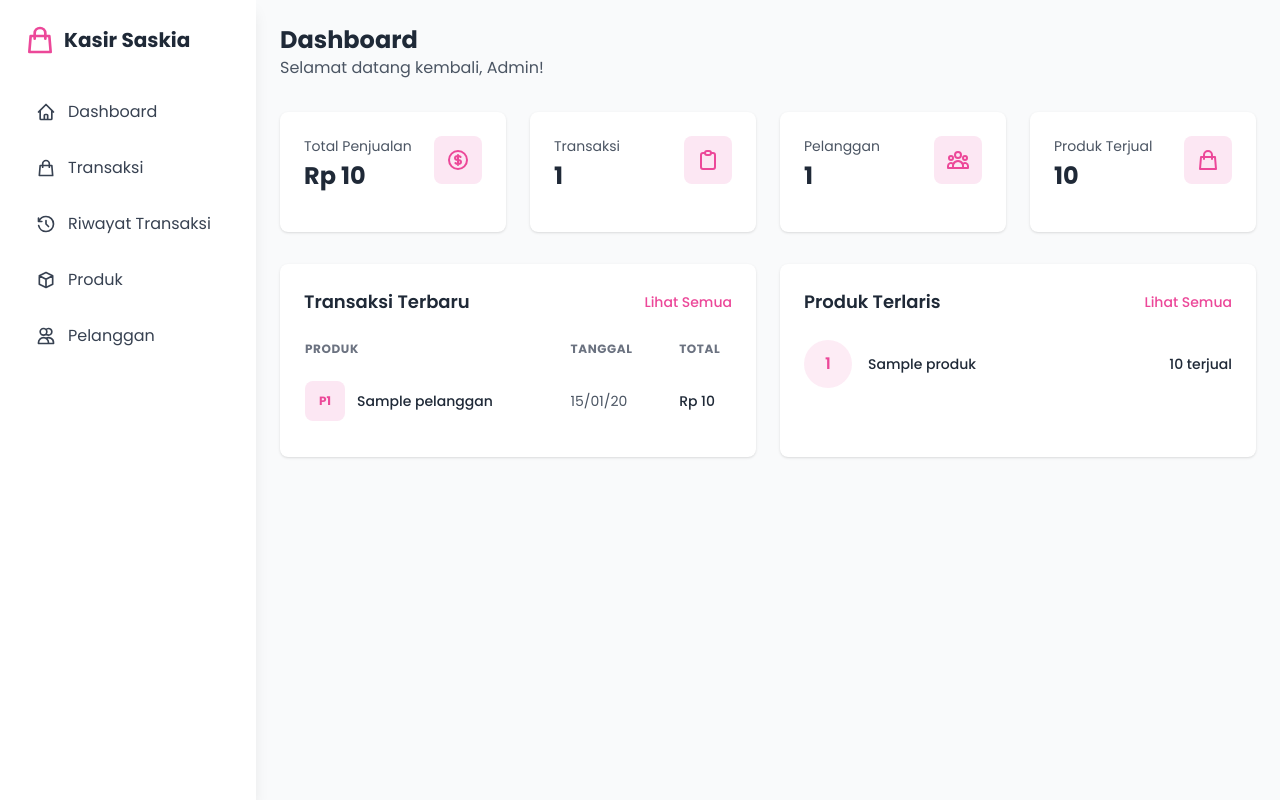
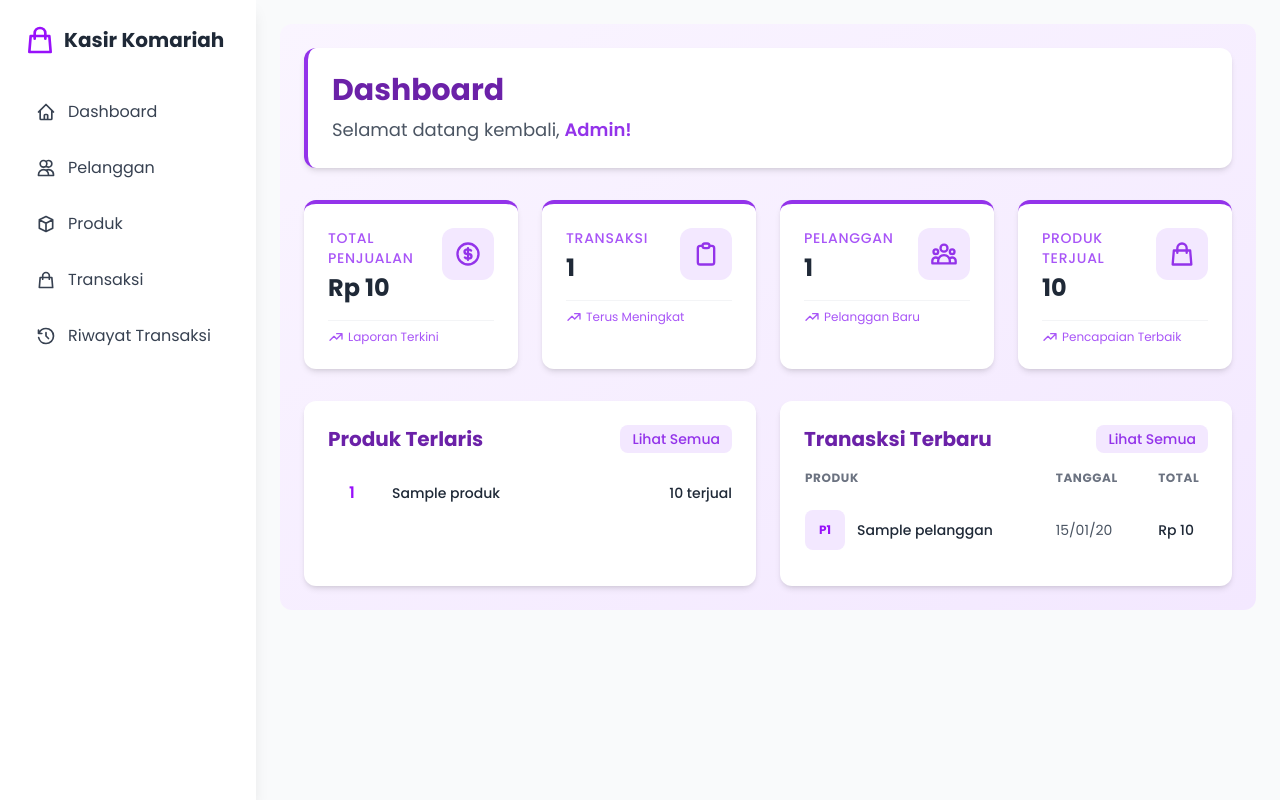
Before and after one commit to anggarasa/ukk-komariah, a PHP site: page /ukk-komariah/ in a window 1280 px wide. Run offline with PHP 8.4, Linux system fonts and the light colour scheme; tables that the repository leaves empty or names only in its code hold one stand-in row (values such as "Sample post"); some libraries are stand-ins or nearby versions.

Commit message:
mengubah tampilan dashboard

```diff
--- a/app/views/dashboard.php
+++ b/app/views/dashboard.php
@@ -1,78 +1,144 @@
 <?php require_once 'layouts/header.php'?>
 
-<!-- Header -->
-<div class="mb-8">
-    <h1 class="text-2xl font-bold text-gray-800">Dashboard</h1>
-    <p class="text-gray-600">Selamat datang kembali, Admin!</p>
+<!-- Dashboard Container -->
+<div class="bg-gradient-to-br from-purple-50 to-purple-100 p-6 rounded-xl">
+    <!-- Header with Animation -->
+    <div class="mb-8 bg-white p-6 rounded-xl shadow-md transform transition-all hover:scale-[1.01] border-l-4 border-purple-600">
+        <h1 class="text-3xl font-bold text-purple-800 mb-2">Dashboard</h1>
+        <p class="text-gray-600 text-lg">Selamat datang kembali, <span class="font-semibold text-purple-600">Admin!</span></p>
     </div>
 
     <!-- Stats Cards -->
     <div class="grid grid-cols-1 md:grid-cols-2 lg:grid-cols-4 gap-6 mb-8">
-    <div class="bg-white rounded-lg shadow p-6 transition-all hover:shadow-lg">
+        <!-- Total Penjualan Card -->
+        <div class="bg-white rounded-xl shadow-md p-6 transition-all hover:shadow-lg hover:translate-y-[-5px] border-t-4 border-purple-600">
             <div class="flex justify-between items-start mb-4">
                 <div>
-                <p class="text-gray-600 text-sm mb-1">Total Penjualan</p>
+                    <p class="text-purple-500 text-sm font-medium uppercase tracking-wider mb-1">Total Penjualan</p>
                     <h3 class="text-2xl font-bold text-gray-800">Rp <?= number_format($data['total_pendapatan']['total_pendapatan'],0,',','.') ?></h3>
                 </div>
-            <div class="bg-pink-100 p-3 rounded-lg">
-                <svg xmlns="http://www.w3.org/2000/svg" class="h-6 w-6 text-primary" fill="none" viewBox="0 0 24 24" stroke="currentColor">
+                <div class="bg-purple-100 p-3 rounded-xl">
+                    <svg xmlns="http://www.w3.org/2000/svg" class="h-7 w-7 text-purple-600" fill="none" viewBox="0 0 24 24" stroke="currentColor">
                         <path stroke-linecap="round" stroke-linejoin="round" stroke-width="2" d="M12 8c-1.657 0-3 .895-3 2s1.343 2 3 2 3 .895 3 2-1.343 2-3 2m0-8c1.11 0 2.08.402 2.599 1M12 8V7m0 1v8m0 0v1m0-1c-1.11 0-2.08-.402-2.599-1M21 12a9 9 0 11-18 0 9 9 0 0118 0z" />
                     </svg>
                 </div>
             </div>
+            <div class="pt-2 mt-2 border-t border-gray-100">
+                <p class="text-xs text-purple-500 flex items-center">
+                    <svg xmlns="http://www.w3.org/2000/svg" class="h-4 w-4 mr-1" fill="none" viewBox="0 0 24 24" stroke="currentColor">
+                        <path stroke-linecap="round" stroke-linejoin="round" stroke-width="2" d="M13 7h8m0 0v8m0-8l-8 8-4-4-6 6" />
+                    </svg>
+                    Laporan Terkini
+                </p>
+            </div>
         </div>
 
-    <div class="bg-white rounded-lg shadow p-6 transition-all hover:shadow-lg">
+        <!-- Transaksi Card -->
+        <div class="bg-white rounded-xl shadow-md p-6 transition-all hover:shadow-lg hover:translate-y-[-5px] border-t-4 border-purple-600">
             <div class="flex justify-between items-start mb-4">
                 <div>
-                <p class="text-gray-600 text-sm mb-1">Transaksi</p>
+                    <p class="text-purple-500 text-sm font-medium uppercase tracking-wider mb-1">Transaksi</p>
                     <h3 class="text-2xl font-bold text-gray-800"><?= $data['jumlah_transaksi']['jumlah_transaksi'] ?? 0 ?></h3>
                 </div>
-            <div class="bg-pink-100 p-3 rounded-lg">
-                <svg xmlns="http://www.w3.org/2000/svg" class="h-6 w-6 text-primary" fill="none" viewBox="0 0 24 24" stroke="currentColor">
+                <div class="bg-purple-100 p-3 rounded-xl">
+                    <svg xmlns="http://www.w3.org/2000/svg" class="h-7 w-7 text-purple-600" fill="none" viewBox="0 0 24 24" stroke="currentColor">
                         <path stroke-linecap="round" stroke-linejoin="round" stroke-width="2" d="M9 5H7a2 2 0 00-2 2v12a2 2 0 002 2h10a2 2 0 002-2V7a2 2 0 00-2-2h-2M9 5a2 2 0 002 2h2a2 2 0 002-2M9 5a2 2 0 012-2h2a2 2 0 012 2" />
                     </svg>
                 </div>
             </div>
+            <div class="pt-2 mt-2 border-t border-gray-100">
+                <p class="text-xs text-purple-500 flex items-center">
+                    <svg xmlns="http://www.w3.org/2000/svg" class="h-4 w-4 mr-1" fill="none" viewBox="0 0 24 24" stroke="currentColor">
+                        <path stroke-linecap="round" stroke-linejoin="round" stroke-width="2" d="M13 7h8m0 0v8m0-8l-8 8-4-4-6 6" />
+                    </svg>
+                    Terus Meningkat
+                </p>
+            </div>
         </div>
 
-    <div class="bg-white rounded-lg shadow p-6 transition-all hover:shadow-lg">
+        <!-- Pelanggan Card -->
+        <div class="bg-white rounded-xl shadow-md p-6 transition-all hover:shadow-lg hover:translate-y-[-5px] border-t-4 border-purple-600">
             <div class="flex justify-between items-start mb-4">
                 <div>
-                <p class="text-gray-600 text-sm mb-1">Pelanggan</p>
+                    <p class="text-purple-500 text-sm font-medium uppercase tracking-wider mb-1">Pelanggan</p>
                     <h3 class="text-2xl font-bold text-gray-800"><?= $data['pelanggan_baru']['pelanggan_baru'] ?></h3>
                 </div>
-            <div class="bg-pink-100 p-3 rounded-lg">
-                <svg xmlns="http://www.w3.org/2000/svg" class="h-6 w-6 text-primary" fill="none" viewBox="0 0 24 24" stroke="currentColor">
+                <div class="bg-purple-100 p-3 rounded-xl">
+                    <svg xmlns="http://www.w3.org/2000/svg" class="h-7 w-7 text-purple-600" fill="none" viewBox="0 0 24 24" stroke="currentColor">
                         <path stroke-linecap="round" stroke-linejoin="round" stroke-width="2" d="M17 20h5v-2a3 3 0 00-5.356-1.857M17 20H7m10 0v-2c0-.656-.126-1.283-.356-1.857M7 20H2v-2a3 3 0 015.356-1.857M7 20v-2c0-.656.126-1.283.356-1.857m0 0a5.002 5.002 0 019.288 0M15 7a3 3 0 11-6 0 3 3 0 016 0zm6 3a2 2 0 11-4 0 2 2 0 014 0zM7 10a2 2 0 11-4 0 2 2 0 014 0z" />
                     </svg>
                 </div>
             </div>
+            <div class="pt-2 mt-2 border-t border-gray-100">
+                <p class="text-xs text-purple-500 flex items-center">
+                    <svg xmlns="http://www.w3.org/2000/svg" class="h-4 w-4 mr-1" fill="none" viewBox="0 0 24 24" stroke="currentColor">
+                        <path stroke-linecap="round" stroke-linejoin="round" stroke-width="2" d="M13 7h8m0 0v8m0-8l-8 8-4-4-6 6" />
+                    </svg>
+                    Pelanggan Baru
+                </p>
+            </div>
         </div>
 
-    <div class="bg-white rounded-lg shadow p-6 transition-all hover:shadow-lg">
+        <!-- Produk Terjual Card -->
+        <div class="bg-white rounded-xl shadow-md p-6 transition-all hover:shadow-lg hover:translate-y-[-5px] border-t-4 border-purple-600">
             <div class="flex justify-between items-start mb-4">
                 <div>
-                <p class="text-gray-600 text-sm mb-1">Produk Terjual</p>
+                    <p class="text-purple-500 text-sm font-medium uppercase tracking-wider mb-1">Produk Terjual</p>
                     <h3 class="text-2xl font-bold text-gray-800"><?= $data['produk_terjual']['produk_terjual'] ?? 0 ?></h3>
                 </div>
-            <div class="bg-pink-100 p-3 rounded-lg">
-                <svg xmlns="http://www.w3.org/2000/svg" class="h-6 w-6 text-primary" fill="none" viewBox="0 0 24 24" stroke="currentColor">
+                <div class="bg-purple-100 p-3 rounded-xl">
+                    <svg xmlns="http://www.w3.org/2000/svg" class="h-7 w-7 text-purple-600" fill="none" viewBox="0 0 24 24" stroke="currentColor">
                         <path stroke-linecap="round" stroke-linejoin="round" stroke-width="2" d="M16 11V7a4 4 0 00-8 0v4M5 9h14l1 12H4L5 9z" />
                     </svg>
                 </div>
+            </div>
+            <div class="pt-2 mt-2 border-t border-gray-100">
+                <p class="text-xs text-purple-500 flex items-center">
+                    <svg xmlns="http://www.w3.org/2000/svg" class="h-4 w-4 mr-1" fill="none" viewBox="0 0 24 24" stroke="currentColor">
+                        <path stroke-linecap="round" stroke-linejoin="round" stroke-width="2" d="M13 7h8m0 0v8m0-8l-8 8-4-4-6 6" />
+                    </svg>
+                    Pencapaian Terbaik
+                </p>
             </div>
         </div>
     </div>
 
     <!-- Products & Customers -->
     <div class="grid grid-cols-1 lg:grid-cols-2 gap-6">
-    <div class="bg-white rounded-lg shadow p-6">
-        <div class="flex justify-between items-center mb-6">
-            <h3 class="text-lg font-semibold text-gray-800">Transaksi Terbaru</h3>
-            <a href="<?= BASE_URL ?>/riwayat" class="text-primary hover:text-primary/80 text-sm font-medium">Lihat Semua</a>
+        <div class="bg-white rounded-xl shadow-md p-6 hover:shadow-lg transition-all">
+            <div class="flex items-center justify-between mb-4">
+                <h3 class="text-xl font-bold text-purple-800">Produk Terlaris</h3>
+                <a href="<?= BASE_URL?>/produk" class="bg-purple-100 text-purple-600 hover:bg-purple-200 py-1 px-3 rounded-lg text-sm font-medium transition-colors">
+                    Lihat Semua
+                </a>
+            </div>
+            <!-- Content untuk produk terbaru akan ditampilkan di sini -->
+            <div class="space-y-4 mt-4">
+                <?php foreach ($data['produk_terlaris'] as $index => $terlaris):  ?>
+                        <div class="flex items-center">
+                            <div class="h-12 w-12 rounded-full bg-primary/10 flex items-center justify-center text-primary font-semibold mr-4">
+                                <?= $index + 1 ?>
+                            </div>
+                            <div class="flex-1">
+                                <h4 class="text-sm font-medium text-gray-800"><?= $terlaris['nama_produk'] ?></h4>
+                            </div>
+                            <div class="text-right">
+                                <span class="text-sm font-medium text-gray-800"><?= $terlaris['total_terjual'] ?> terjual</span>
+                            </div>
+                        </div>
+                    <?php endforeach; ?>
+            </div>
         </div>
 
+        <div class="bg-white rounded-xl shadow-md p-6 hover:shadow-lg transition-all">
+            <div class="flex items-center justify-between mb-4">
+                <h3 class="text-xl font-bold text-purple-800">Tranasksi Terbaru</h3>
+                <a href="<?= BASE_URL ?>/riwayat" class="bg-purple-100 text-purple-600 hover:bg-purple-200 py-1 px-3 rounded-lg text-sm font-medium transition-colors">
+                    Lihat Semua
+                </a>
+            </div>
+            <!-- Content untuk pelanggan teratas akan ditampilkan di sini -->
+            <div class="space-y-4 mt-4">
                 <div class="overflow-x-auto">
                     <table class="w-full">
                         <thead>
@@ -87,7 +153,7 @@
                             <tr>
                                 <td class="py-3 pr-6">
                                     <div class="flex items-center">
-                            <div class="h-10 w-10 flex-shrink-0 bg-pink-100 rounded-lg flex items-center justify-center">
+                                        <div class="h-10 w-10 flex-shrink-0 bg-purple-100 rounded-lg flex items-center justify-center">
                                             <span class="text-primary text-xs font-bold">P<?= $terbaru['id'] ?></span>
                                         </div>
                                         <div class="ml-3">
@@ -107,27 +173,6 @@
                     </table>
                 </div>
             </div>
-
-    <div class="bg-white rounded-lg shadow p-6">
-        <div class="flex justify-between items-center mb-6">
-            <h3 class="text-lg font-semibold text-gray-800">Produk Terlaris</h3>
-            <a href="<?= BASE_URL ?>/produk" class="text-primary hover:text-primary/80 text-sm font-medium">Lihat Semua</a>
-        </div>
-
-        <div class="space-y-4">
-            <?php foreach ($data['produk_terlaris'] as $index => $terlaris):  ?>
-            <div class="flex items-center">
-                <div class="h-12 w-12 rounded-full bg-primary/10 flex items-center justify-center text-primary font-semibold mr-4">
-                    <?= $index + 1 ?>
-                </div>
-                <div class="flex-1">
-                    <h4 class="text-sm font-medium text-gray-800"><?= $terlaris['nama_produk'] ?></h4>
-                </div>
-                <div class="text-right">
-                    <span class="text-sm font-medium text-gray-800"><?= $terlaris['total_terjual'] ?> terjual</span>
-                </div>
-            </div>
-            <?php endforeach; ?>
         </div>
     </div>
 </div>
--- a/app/views/layouts/header.php
+++ b/app/views/layouts/header.php
@@ -13,8 +13,8 @@
             theme: {
                 extend: {
                     colors: {
-                        primary: '#EC4899',
-                        secondary: '#FBCFE8',
+                        primary: 'oklch(55.8% 0.288 302.321)',
+                        secondary: 'oklch(49.6% 0.265 301.924)',
                         dark: '#111827',
                     },
                     fontFamily: {
@@ -29,8 +29,8 @@
             font-family: 'Poppins', sans-serif;
         }
         .sidebar-link:hover {
-            background-color: #FBCFE8;
-            color: #EC4899;
+            background-color: oklch(94.6% 0.033 307.174);
+            color: oklch(55.8% 0.288 302.321);
         }
         .sidebar-link.active {
             background-color: #EC4899;
--- a/app/views/layouts/sidebar.php
+++ b/app/views/layouts/sidebar.php
@@ -4,7 +4,7 @@
             <svg xmlns="http://www.w3.org/2000/svg" class="h-8 w-8 text-primary" fill="none" viewBox="0 0 24 24" stroke="currentColor">
                 <path stroke-linecap="round" stroke-linejoin="round" stroke-width="2" d="M16 11V7a4 4 0 00-8 0v4M5 9h14l1 12H4L5 9z" />
             </svg>
-            <h1 class="ml-2 text-xl font-bold text-gray-800">Kasir Saskia</h1>
+            <h1 class="ml-2 text-xl font-bold text-gray-800">Kasir Komariah</h1>
         </div>
 
         <nav>
@@ -13,6 +13,18 @@
                     <path stroke-linecap="round" stroke-linejoin="round" stroke-width="2" d="M3 12l2-2m0 0l7-7 7 7M5 10v10a1 1 0 001 1h3m10-11l2 2m-2-2v10a1 1 0 01-1 1h-3m-6 0a1 1 0 001-1v-4a1 1 0 011-1h2a1 1 0 011 1v4a1 1 0 001 1m-6 0h6" />
                 </svg>
                 Dashboard
+            </a>
+            <a href="<?= BASE_URL ?>/pelanggan" class="sidebar-link flex items-center p-3 mb-2 rounded-lg text-gray-700 transition-all">
+                <svg xmlns="http://www.w3.org/2000/svg" class="h-5 w-5 mr-3" fill="none" viewBox="0 0 24 24" stroke="currentColor">
+                    <path stroke-linecap="round" stroke-linejoin="round" stroke-width="2" d="M12 4.354a4 4 0 110 5.292M15 21H3v-1a6 6 0 0112 0v1zm0 0h6v-1a6 6 0 00-9-5.197M13 7a4 4 0 11-8 0 4 4 0 018 0z" />
+                </svg>
+                Pelanggan
+            </a>
+            <a href="<?= BASE_URL ?>/produk" class="sidebar-link flex items-center p-3 mb-2 rounded-lg text-gray-700 transition-all">
+                <svg xmlns="http://www.w3.org/2000/svg" class="h-5 w-5 mr-3" fill="none" viewBox="0 0 24 24" stroke="currentColor">
+                    <path stroke-linecap="round" stroke-linejoin="round" stroke-width="2" d="M20 7l-8-4-8 4m16 0l-8 4m8-4v10l-8 4m0-10L4 7m8 4v10M4 7v10l8 4" />
+                </svg>
+                Produk
             </a>
             <a href="<?= BASE_URL ?>/transaksi" class="sidebar-link flex items-center p-3 mb-2 rounded-lg text-gray-700 transition-all">
                 <svg xmlns="http://www.w3.org/2000/svg" class="h-5 w-5 mr-3" fill="none" viewBox="0 0 24 24" stroke="currentColor">
@@ -26,18 +38,6 @@
                 </svg>
                 Riwayat Transaksi
             </a>
-            <a href="<?= BASE_URL ?>/produk" class="sidebar-link flex items-center p-3 mb-2 rounded-lg text-gray-700 transition-all">
-                <svg xmlns="http://www.w3.org/2000/svg" class="h-5 w-5 mr-3" fill="none" viewBox="0 0 24 24" stroke="currentColor">
-                    <path stroke-linecap="round" stroke-linejoin="round" stroke-width="2" d="M20 7l-8-4-8 4m16 0l-8 4m8-4v10l-8 4m0-10L4 7m8 4v10M4 7v10l8 4" />
-                </svg>
-                Produk
-            </a>
-            <a href="<?= BASE_URL ?>/pelanggan" class="sidebar-link flex items-center p-3 mb-2 rounded-lg text-gray-700 transition-all">
-                <svg xmlns="http://www.w3.org/2000/svg" class="h-5 w-5 mr-3" fill="none" viewBox="0 0 24 24" stroke="currentColor">
-                    <path stroke-linecap="round" stroke-linejoin="round" stroke-width="2" d="M12 4.354a4 4 0 110 5.292M15 21H3v-1a6 6 0 0112 0v1zm0 0h6v-1a6 6 0 00-9-5.197M13 7a4 4 0 11-8 0 4 4 0 018 0z" />
-                </svg>
-                Pelanggan
-            </a>
         </nav>
     </div>
 </aside>
--- a/config/config.php
+++ b/config/config.php
@@ -2,7 +2,7 @@
 
 
 // Ubah ini sesuai lokasi proyek kamu di localhost atau hosting
-define('BASE_URL', 'http://localhost:8000/ukk-saskia/public');
+define('BASE_URL', 'http://localhost:8000/ukk-komariah/public');
 
 // Konfigurasi database
 define('DB_HOST', 'localhost');
```
Lines whose indentation alone changed are shown as unchanged.
